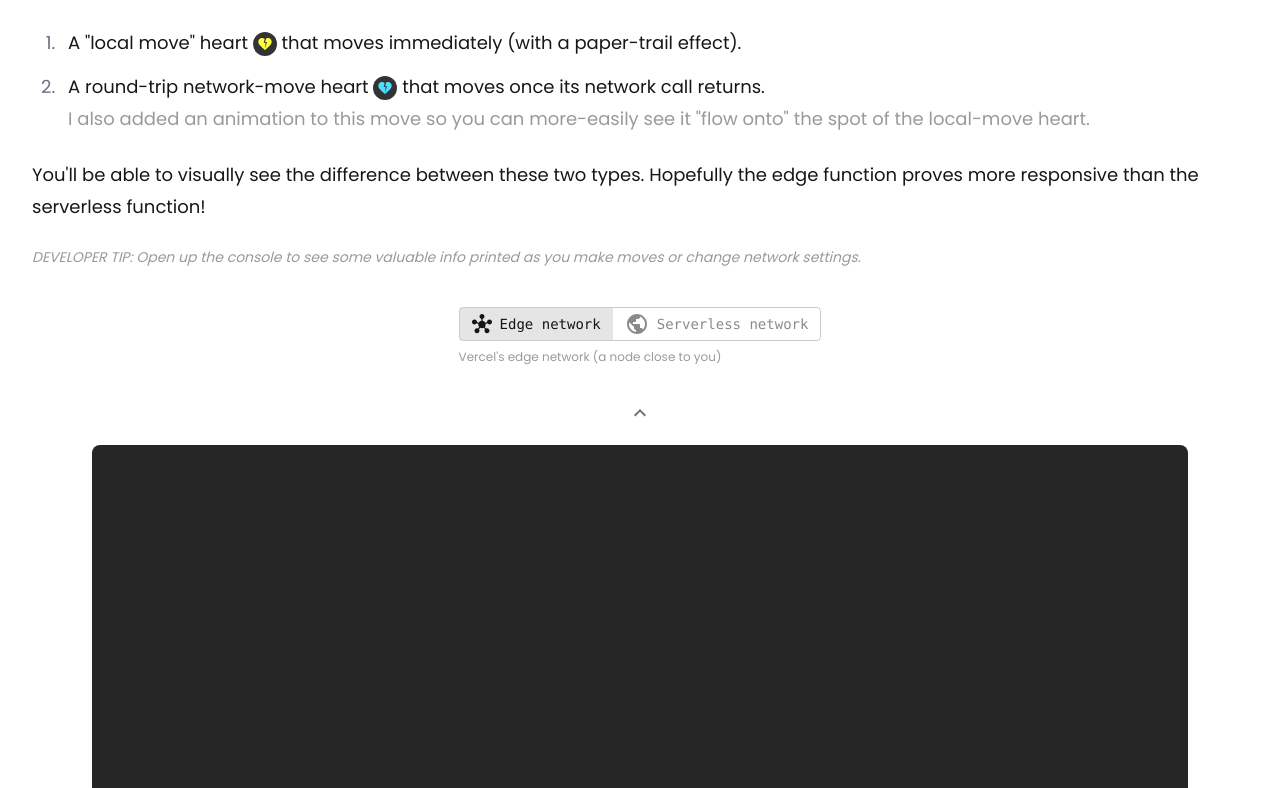
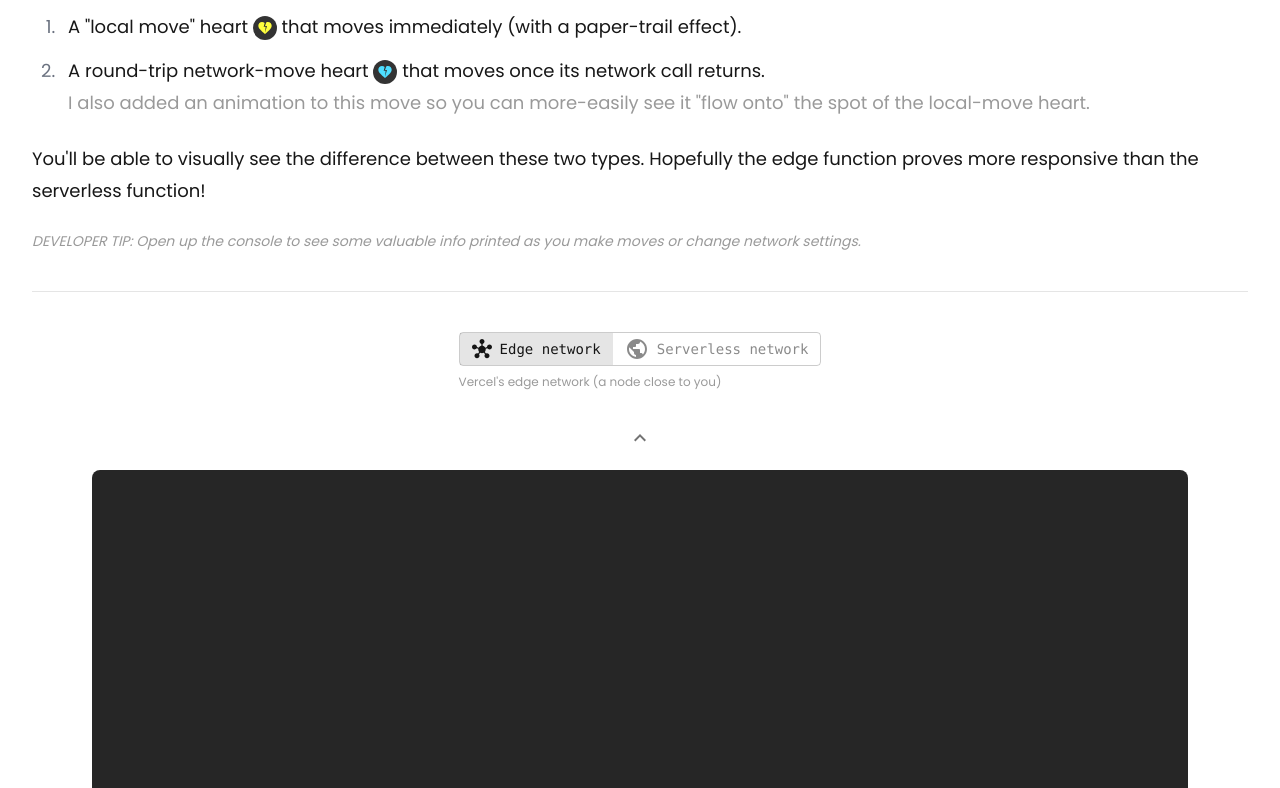
Before and after one commit to jasonkylefrank/edge-function-game, a Next.js app: page / in a window 1280 px wide. Shown: the part 629-1417 px from the top of the page. Built offline with nearby package versions, Linux system fonts and the light colour scheme.

Commit message:
Styling fixes

```diff
--- a/app/(with-page-transitions)/layout.tsx
+++ b/app/(with-page-transitions)/layout.tsx
@@ -13,9 +13,9 @@ export default function RegularPagesLayout({
       <AppBar />
 
       <main
-        className="mt-18 prose m-6 mb-28 grid max-w-[1280px]
+        className="prose m-6 mt-14 mb-28 grid max-w-[1280px]
           place-items-center text-gray-900
-          prose-a:text-blue-600 prose-a:no-underline md:m-7 md:mt-20 md:mb-32 md:prose-lg lg:m-8 lg:mt-24
+          prose-a:text-blue-600 prose-a:no-underline md:m-7 md:mt-16 md:mb-32 md:prose-lg lg:m-8 lg:mt-20
           lg:mb-36"
       >
         {/* Note: The children are also wrapped by my `template.tsx` (if present at some level).  See: https://beta.nextjs.org/docs/routing/pages-and-layouts#templates
--- a/app/(with-page-transitions)/page.tsx
+++ b/app/(with-page-transitions)/page.tsx
@@ -52,6 +52,9 @@ export default function Home() {
           `}
       </p>
 
+      <span className="not-prose">
+        <hr className="my-10" />
+      </span>
       {/* NOTE: Don't apply the sizing classes directly to the game component since they won't override the component's size classes in the production build */}
       <div className="h-[580px] sm:h-[1080px]">
         <EdgeFunctionGame />
--- a/components/edge-function-game/edge-function-game.tsx
+++ b/components/edge-function-game/edge-function-game.tsx
@@ -251,7 +251,7 @@ export default function EdgeFunctionGame({
     "absolute top-[calc(50%-20px)] left-[calc(50%-20px)] sm:top-[calc(50%-24px)] sm:left-[calc(50%-24px)]";
 
   return (
-    <div className="mt-10 h-full">
+    <div className="mt-4 h-full">
       <SettingsBar
         className="my-5"
         selectedNetwork={selectedNetwork}
```
